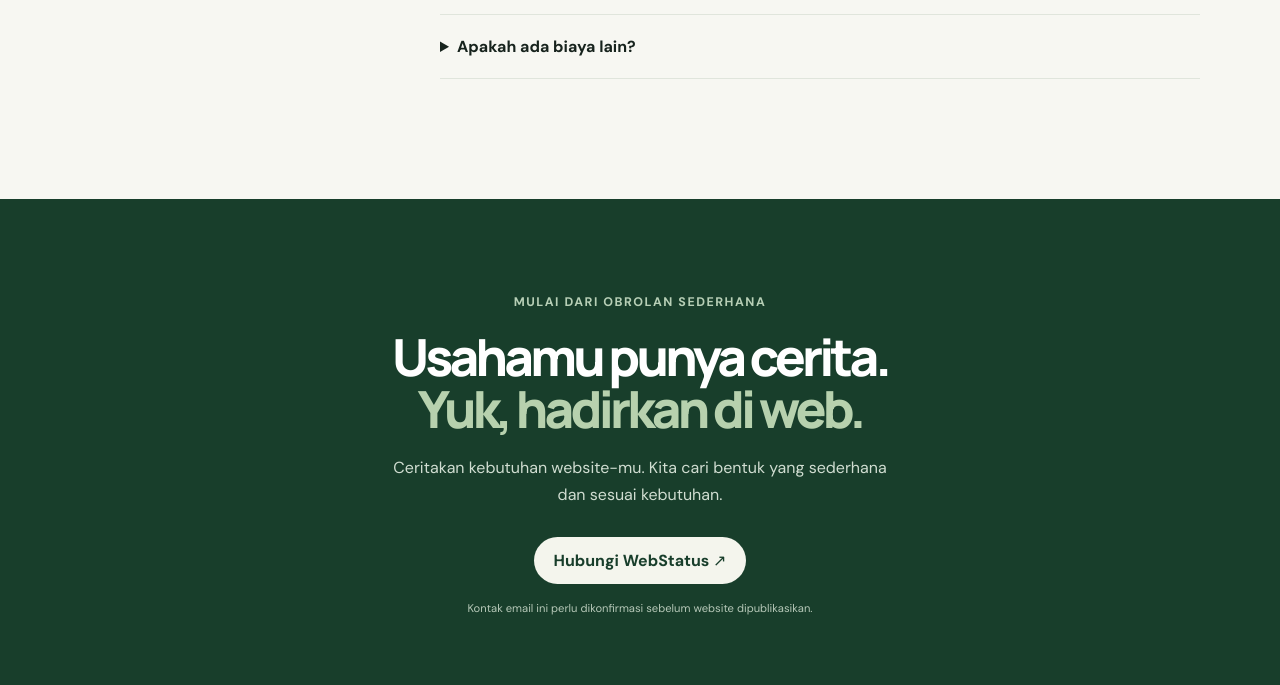
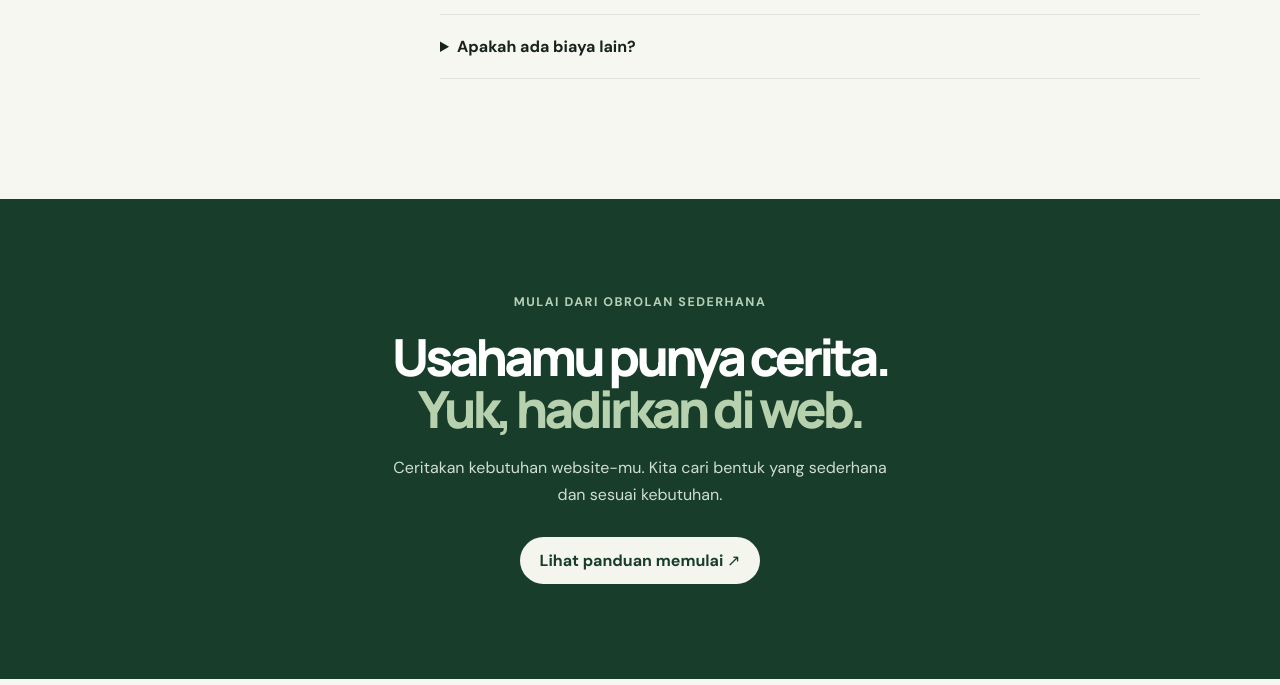
Before and after one commit to scfklaten/web-status-id, an Astro site: page / in a window 1280 px wide. Shown: the part 2643-3328 px from the top of the page. Built offline with nearby package versions, Linux system fonts and the light colour scheme; Astro itself is replaced by a stand-in of ours.

Commit message:
Remove email contact placeholder and link to getting started guide

```diff
--- a/src/pages/index.astro
+++ b/src/pages/index.astro
@@ -52,7 +52,7 @@ import BaseLayout from '../layouts/BaseLayout.astro';
       <details><summary>Apakah ada biaya lain?</summary><p>Biaya domain dan layanan pihak ketiga mengikuti penyedia masing-masing. Rincian biaya dan ruang lingkup pekerjaan dibicarakan sebelum pengerjaan.</p></details>
     </div></section>
 
-    <section class="closing" id="mulai"><div class="wrap closing-inner"><div class="eyebrow">Mulai dari obrolan sederhana</div><h2>Usahamu punya cerita.<br /><em>Yuk, hadirkan di web.</em></h2><p>Ceritakan kebutuhan website-mu. Kita cari bentuk yang sederhana dan sesuai kebutuhan.</p><a class="button light" href="mailto:halo@webstatus.id?subject=Konsultasi%20WebStatus">Hubungi WebStatus ↗</a><small>Kontak email ini perlu dikonfirmasi sebelum website dipublikasikan.</small></div></section>
+    <section class="closing" id="mulai"><div class="wrap closing-inner"><div class="eyebrow">Mulai dari obrolan sederhana</div><h2>Usahamu punya cerita.<br /><em>Yuk, hadirkan di web.</em></h2><p>Ceritakan kebutuhan website-mu. Kita cari bentuk yang sederhana dan sesuai kebutuhan.</p><a class="button light" href="/docs/mulai/">Lihat panduan memulai ↗</a></div></section>
   </main>
   <footer class="wrap footer"><a class="brand" href="/">web<span>status</span><i>.</i></a><span>Website semudah bikin status.</span><a href="/docs/">Baca panduan ↗</a><small>© {new Date().getFullYear()} WebStatus</small></footer>
 </BaseLayout>
```
